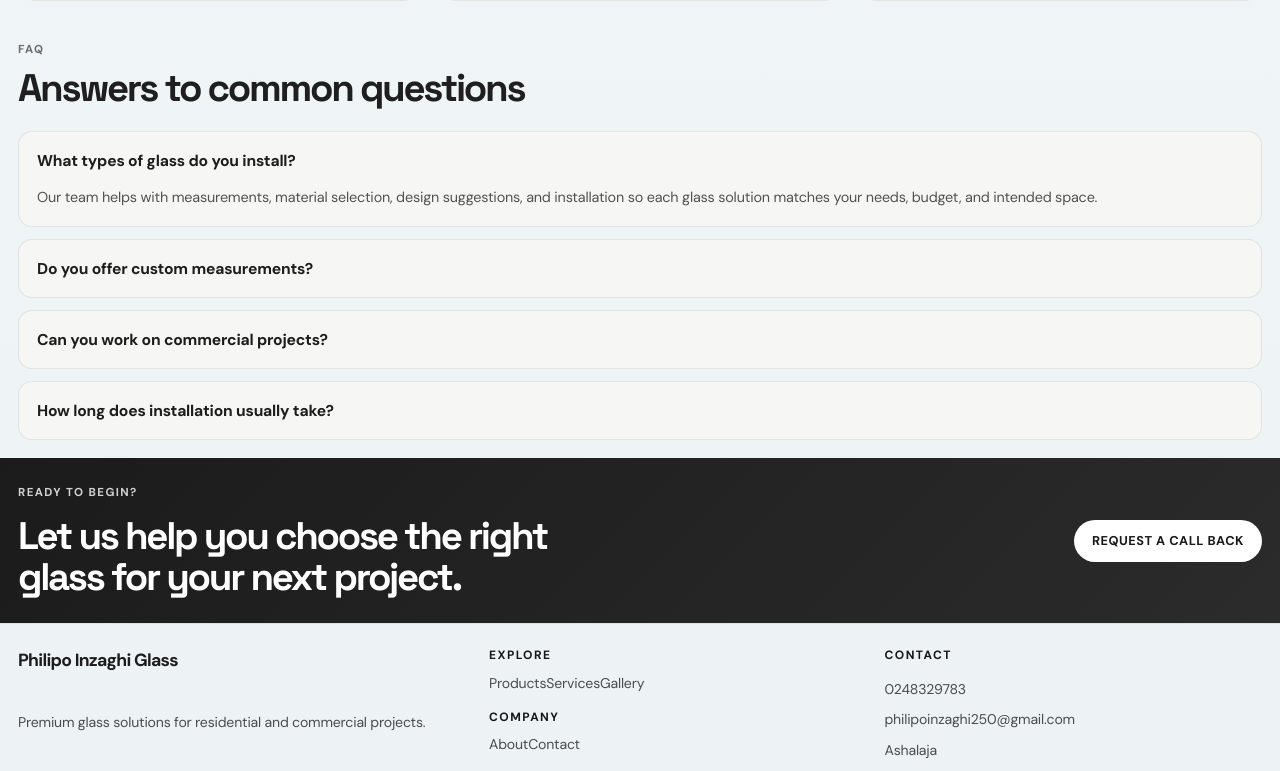
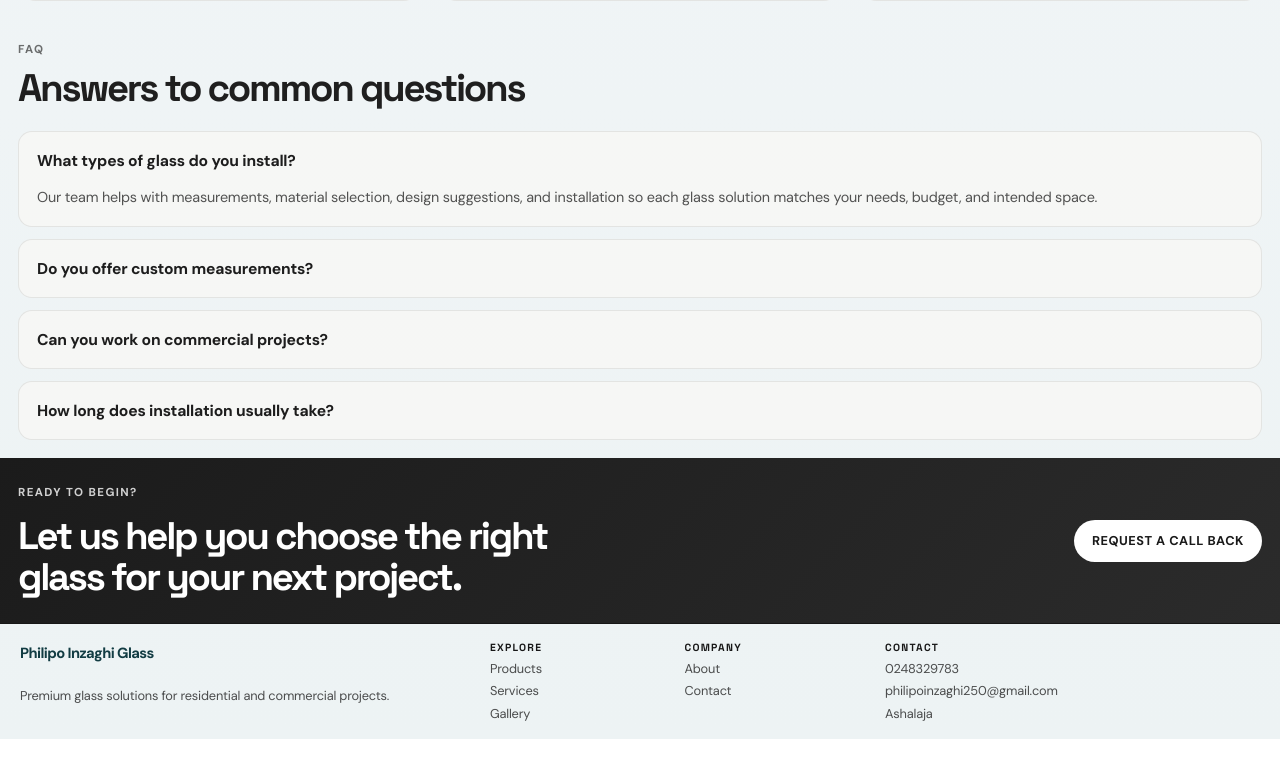
Before and after one commit to Uncle2-Tee/Premiumglasses, a Next.js app: page / in a window 1280 px wide. Shown: the part 1811-2582 px from the top of the page. After the commit the page ends 2550 px from the top, so only its background shows below. Built offline with nearby package versions, Linux system fonts and the light colour scheme.

Commit message:
footer updated

```diff
--- a/app/globals.css
+++ b/app/globals.css
@@ -220,7 +220,7 @@ p { font-size: 1rem; }
   display: flex;
   align-items: center;
   justify-content: space-between;
-  gap: 20px;
+  gap: 14px;
   padding: 16px 18px 14px;
   border: 0;
   border-bottom: 1px solid rgba(18, 18, 18, 0.08);
@@ -610,10 +610,12 @@ p { font-size: 1rem; }
 .glass-footer {
   display: grid;
   grid-template-columns: 1.2fr 1fr 1fr;
-  gap: 18px;
-  padding: 22px 18px 10px;
+  gap: 20px;
+  width: min(100%, 1440px);
+  margin: 0 auto;
+  padding: 18px 20px 16px;
   border: 0;
-  border-top: 1px solid rgba(18, 18, 18, 0.08);
+  border-top: 1px solid #171717;
   background: transparent;
 }
 
@@ -621,11 +623,14 @@ p { font-size: 1rem; }
 .glass-footer-links,
 .glass-footer-meta {
   display: grid;
-  gap: 8px;
+  gap: 4px;
 }
 
+.glass-footer-links { grid-template-columns: repeat(2, minmax(0, 1fr)); gap: 14px; }
+.glass-footer-links > div { display: grid; align-content: start; gap: 4px; }
+
 .glass-footer-logo {
-  font-size: 1.1rem;
+  font-size: .92rem;
   font-weight: 800;
   letter-spacing: -0.04em;
 }
@@ -635,8 +640,8 @@ p { font-size: 1rem; }
 .glass-footer-meta span,
 .glass-footer-links a {
   color: rgba(18, 18, 18, 0.74);
-  font-size: 0.88rem;
-  line-height: 1.6;
+  font-size: 0.8rem;
+  line-height: 1.45;
 }
 
 .glass-footer-links h4,
@@ -649,12 +654,13 @@ p { font-size: 1rem; }
   text-transform: uppercase;
 }
 
+.glass-footer-links h2,
+.glass-footer-meta h2 { margin: 0 0 2px; color: #171717; font-size: .65rem; font-weight: 800; letter-spacing: .12em; text-transform: uppercase; }
+
 @media (max-width: 900px) {
   .glass-hero,
   .glass-why-layout,
-  .glass-footer {
-    grid-template-columns: 1fr;
-  }
+  .glass-footer { grid-template-columns: 1.2fr 1fr; }
 
   .glass-card-grid,
   .glass-review-grid {
@@ -665,6 +671,11 @@ p { font-size: 1rem; }
     flex-direction: column;
     align-items: flex-start;
   }
+}
+
+@media (max-width: 640px) {
+  .glass-footer { grid-template-columns: 1fr; gap: 14px; padding: 16px 14px; }
+  .glass-footer-links { gap: 10px; }
 }
 
 @media (max-width: 640px) {
@@ -831,3 +842,13 @@ p { font-size: 1rem; }
   .site-nav.is-open { display: flex; }
   .site-nav-link { justify-content: flex-start; min-height: 44px; padding: 0 10px; border: 0; border-bottom: 1px solid var(--line); border-radius: 0; }
 }
+
+.services-cta { width: min(100%, 760px); margin-right: auto; margin-left: auto; text-align: center; }
+.services-cta h2 { max-width: 650px; margin: 0 auto; text-align: center; }
+.services-cta p { margin: 10px auto 0; text-align: center; }
+.services-cta .button { display: flex; width: fit-content; margin: 26px auto 0; }
+
+@media (max-width: 480px) {
+  .services-cta { width: 100%; padding: 24px 18px; }
+  .services-cta .button { width: 100%; }
+}
--- a/app/layout.tsx
+++ b/app/layout.tsx
@@ -1,5 +1,6 @@
 import type { Metadata } from 'next';
 import { SiteHeader } from '../components/site-header';
+import { SiteFooter } from '../components/site-footer';
 import './globals.css';
 
 export const metadata: Metadata = {
@@ -15,6 +16,7 @@ export default function RootLayout({ children }: Readonly<{ children: React.Reac
         <main>
           {children}
         </main>
+        <SiteFooter />
       </body>
     </html>
   );
--- a/app/page.tsx
+++ b/app/page.tsx
@@ -183,31 +183,6 @@ export default function HomePage() {
             </Link>
           </section>
 
-          <footer className="glass-footer">
-            <div className="glass-footer-brand">
-              <span className="glass-footer-logo">Philipo Inzaghi Glass</span>
-              <p>Premium glass solutions for residential and commercial projects.</p>
-            </div>
-            <div className="glass-footer-links">
-              <div>
-                <h4>Explore</h4>
-                <Link href="/products">Products</Link>
-                <Link href="/services">Services</Link>
-                <Link href="/gallery">Gallery</Link>
-              </div>
-              <div>
-                <h4>Company</h4>
-                <Link href="/about">About</Link>
-                <Link href="/contact">Contact</Link>
-              </div>
-            </div>
-            <div className="glass-footer-meta">
-              <h4>Contact</h4>
-              <a href="tel:0248329783">0248329783</a>
-              <a href="mailto:philipoinzaghi250@gmail.com">philipoinzaghi250@gmail.com</a>
-              <span>Ashalaja</span>
-            </div>
-          </footer>
         </div>
       </main>
     </div>
--- /dev/null
+++ b/components/site-footer.tsx
@@ -0,0 +1,38 @@
+'use client';
+
+import Link from 'next/link';
+import { usePathname } from 'next/navigation';
+
+export function SiteFooter() {
+  const pathname = usePathname();
+
+  if (pathname.startsWith('/admin')) return null;
+
+  return (
+    <footer className="glass-footer">
+      <div className="glass-footer-brand">
+        <span className="glass-footer-logo">Philipo Inzaghi Glass</span>
+        <p>Premium glass solutions for residential and commercial projects.</p>
+      </div>
+      <nav className="glass-footer-links" aria-label="Footer navigation">
+        <div>
+          <h2>Explore</h2>
+          <Link href="/products">Products</Link>
+          <Link href="/services">Services</Link>
+          <Link href="/gallery">Gallery</Link>
+        </div>
+        <div>
+          <h2>Company</h2>
+          <Link href="/about">About</Link>
+          <Link href="/contact">Contact</Link>
+        </div>
+      </nav>
+      <div className="glass-footer-meta">
+        <h2>Contact</h2>
+        <a href="tel:0248329783">0248329783</a>
+        <a href="mailto:philipoinzaghi250@gmail.com">philipoinzaghi250@gmail.com</a>
+        <span>Ashalaja</span>
+      </div>
+    </footer>
+  );
+}
```
Also changed, not shown: app/services/page.tsx (+1 -1 lines).
